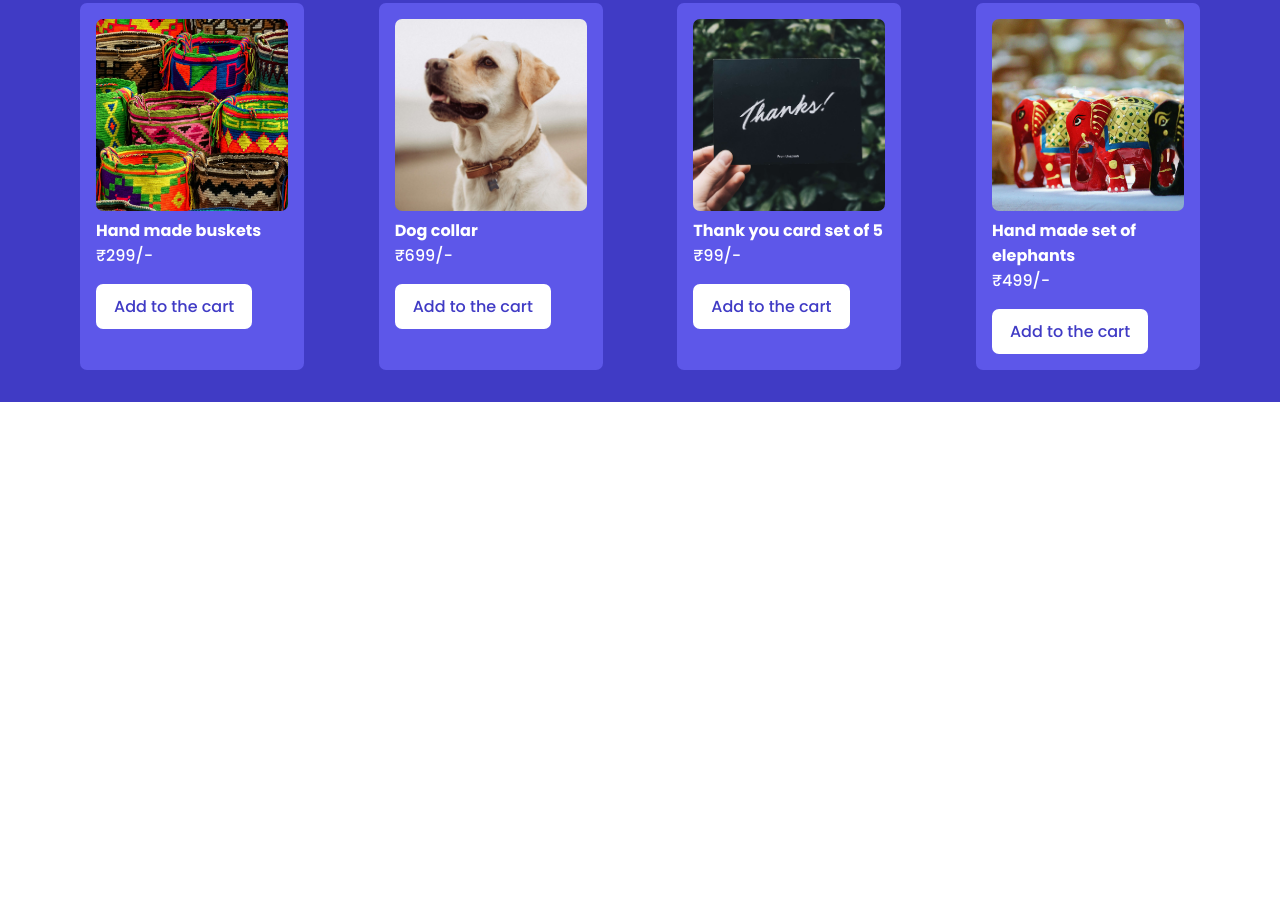
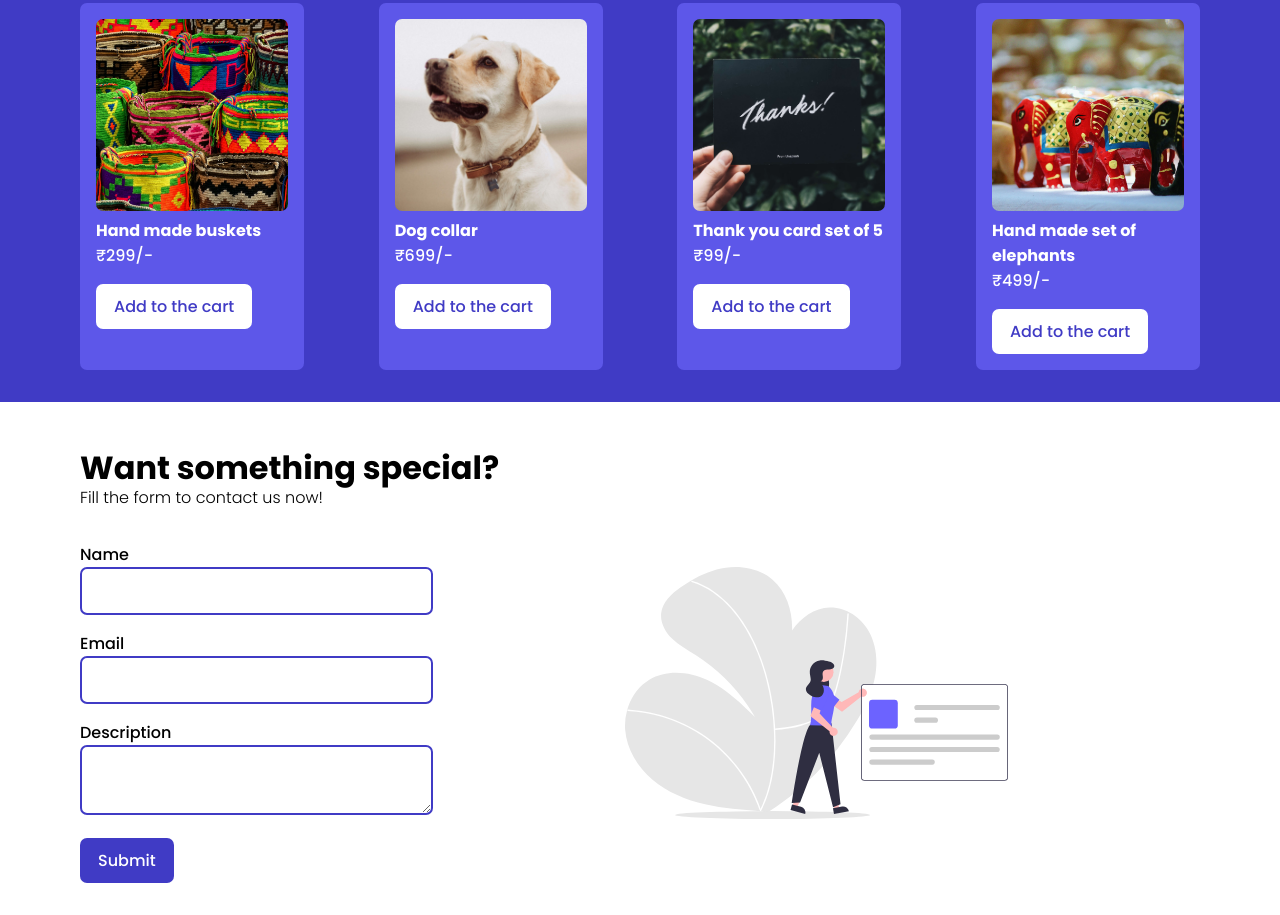
Before and after one commit to nishchay17/html-demo, a plain HTML site: page index.html in a window 1280 px wide. Shown: the part 1074-1989 px from the top of the page. Before the commit the page ends 1476 px from the top, so only its background shows below. Drawn offline with Linux system fonts and the light colour scheme.

Commit message:
added form section

```diff
--- a/index.css
+++ b/index.css
@@ -61,8 +61,24 @@ button:hover {
   color: white;
 }
 
+input,
+textarea {
+  border-radius: 7px;
+  border: 2px solid var(--primary-dark);
+  outline: none;
+  font-size: 1rem;
+  padding: 0.5rem 1rem;
+  max-width: 100%;
+  min-width: 100%;
+  min-height: 3rem;
+  max-height: 15rem;
+}
+
 .mt-2 {
   margin-top: 1rem;
+}
+.mb-2 {
+  margin-bottom: 1rem;
 }
 
 a {
@@ -173,6 +189,35 @@ a:hover {
   border-radius: 7px;
 }
 
+.form-section {
+  margin: 2rem 0;
+}
+
+.form-section-heading {
+  font-size: 2rem;
+  line-height: 110%;
+  margin-top: 3rem;
+}
+
+.form-wrapper {
+  display: flex;
+  align-items: center;
+  justify-content: space-between;
+}
+
+/*contact form*/
+#contact {
+  width: 40%;
+}
+
+.form-img-wrapper {
+  text-align: center;
+}
+
+.form-img {
+  width: 50%;
+}
+
 /* mobile section */
 
 @media screen and (max-width: 480px) {
@@ -204,4 +249,16 @@ a:hover {
     width: 100%;
     margin-bottom: 1rem;
   }
+  .form-section-heading {
+    font-size: 2rem;
+    line-height: 110%;
+    margin-top: 0rem;
+    margin-bottom: 0.5rem;
+  }
+  #contact {
+    width: 100%;
+  }
+  .form-img {
+    display: none;
+  }
 }
--- a/index.html
+++ b/index.html
@@ -144,10 +144,37 @@
     <!--
         form section
     -->
-    <section>
-        <form>
-
-        </form>
+    <section class="form-section">
+        <div class="container">
+            <h2 class="form-section-heading">
+                Want something special?
+            </h2>
+            <p style="font-weight: 300;">
+                Fill the form to contact us now!
+            </p>
+            <div class="form-wrapper">
+                <form id="contact" style="margin-top: 2rem;">
+                    <label for="name">Name</label>
+                    <br/>
+                    <input class="mb-2" aria-label="name" name="name" id="name" />
+                    <br/>
+                    <label for="email">Email</label>
+                    <br/>
+                    <input class="mb-2" aria-label="email" name="email" id="email" />
+                    <br/>
+                    <label for="desc">Description</label>
+                    <br/>
+                    <textarea class="mb-2" aria-label="desc" name="desc" id="desc" ></textarea>
+                    <br/>
+                    <button type="submit" form="contact">
+                        Submit
+                    </button>
+                </form>
+                <div class="form-img-wrapper">
+                    <img class="form-img" src="./img/form.svg" alt="Form" aria-label="Form"/>
+                </div>
+            </div>
+        </div>
     </section>
 
 </body>
```
Also changed, not shown: img/form.svg (added).
